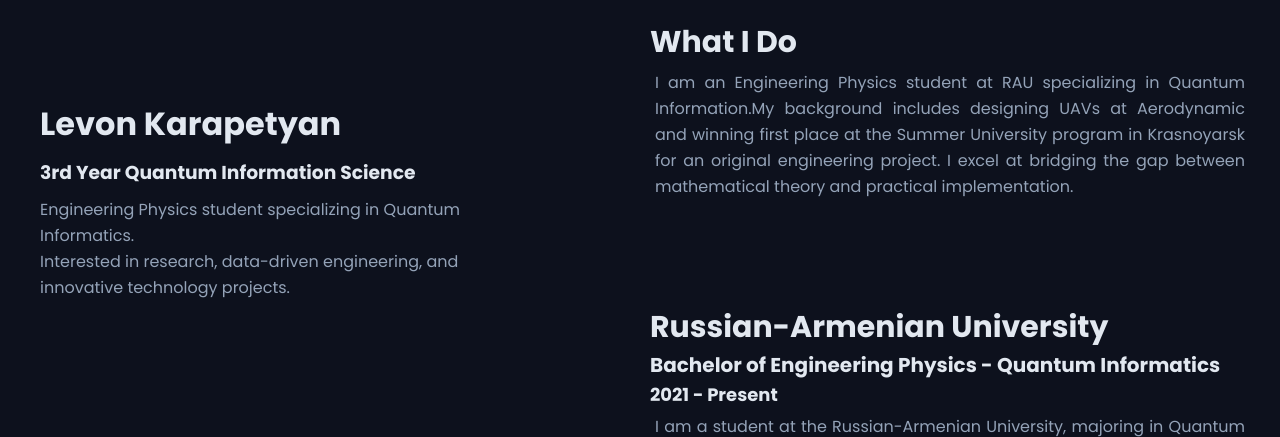
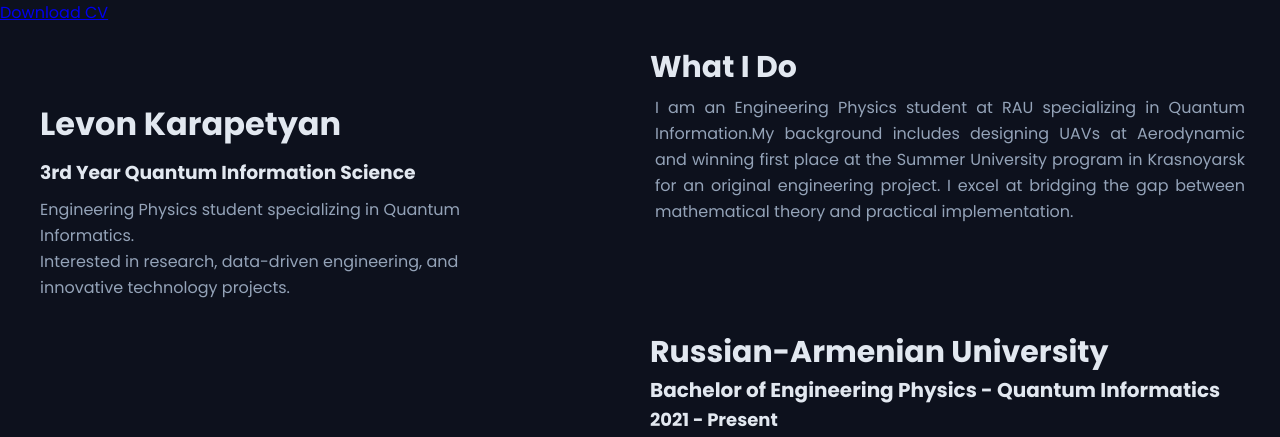
Before and after one commit to levonkarapetyann/Biography, a Flask app: page / in a window 1280 px wide. Shown: the top 437 px of the page. Run offline with Flask 3, Linux system fonts and the light colour scheme; some libraries are stand-ins or nearby versions.

Commit message:
Added cv

```diff
--- a/templates/levon_wiki.html
+++ b/templates/levon_wiki.html
@@ -26,6 +26,7 @@
    <a href="https://www.instagram.com/lyov._333/" target="_blank"><i class='bx bxl-instagram' ></a></i>
    <a href="https://github.com/levonkarapetyann" target="_blamk"><i class='bx bxl-github' ></a></i>
    <a href="https://t.me/@lyovkarapetyan" target="_blank"><i class='bx bxl-telegram' ></a></i>
+   <a href="Levon_Karapetyan_CV.pdf" download class="download-btn">Download CV</a>
    <div class="gridd">
       <span class="gmail"><a href="mailto:lkaeapetyan@gmail.com" target="_blank"><i class='bx bxl-gmail'></i><b>lkaeapetyan@gmail.com</b></a></span>
       <span class="number"><i class='bx bxs-phone' ></i><b>+37477784221</b></span>
```
